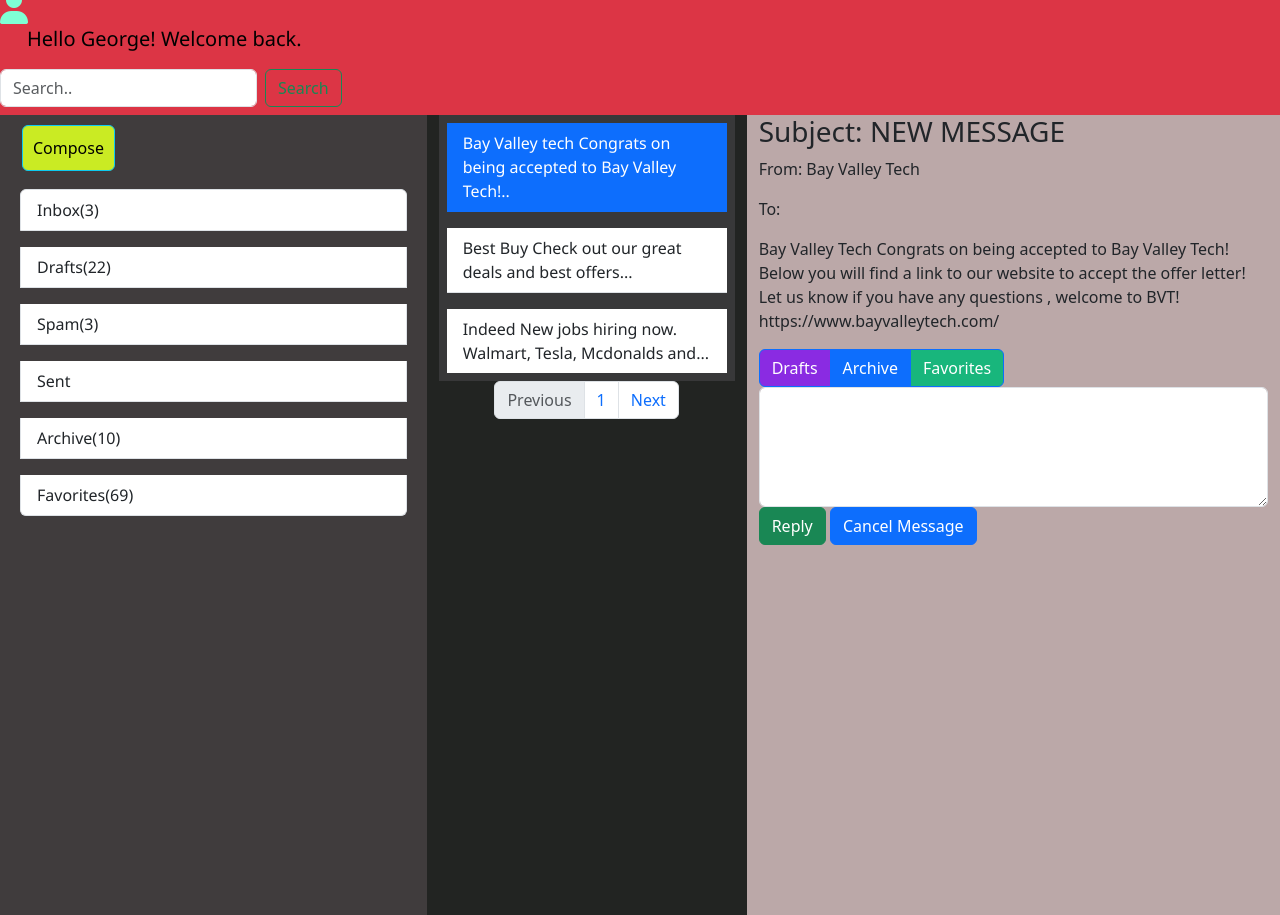
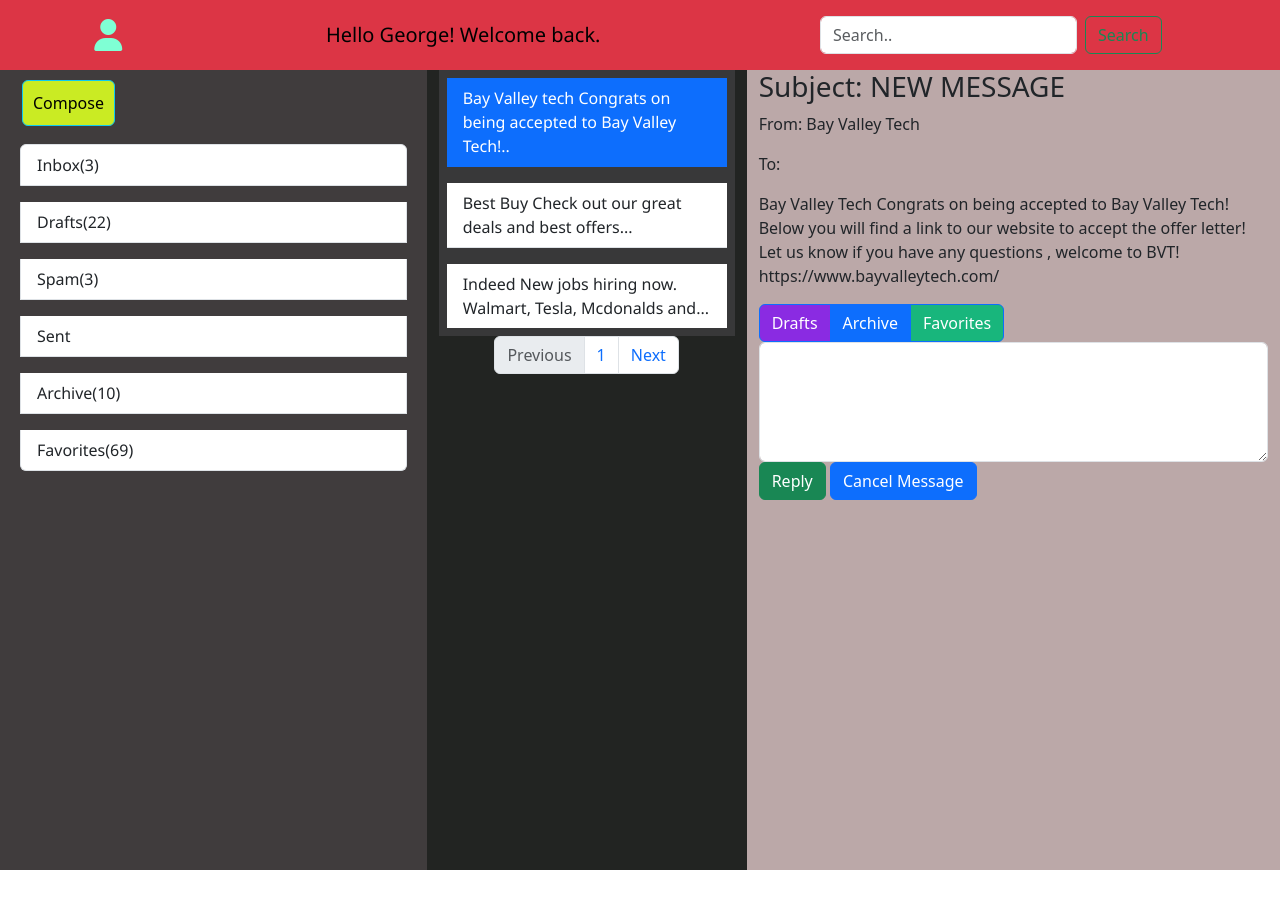
Before and after one commit to jorgev97/Bootstrap-email-jorge-verduzco, a plain HTML site: page index.html in a window 1280 px wide. After the commit the page ends 870 px from the top, so only its background shows below. Drawn offline with nearby package versions, Linux system fonts and the light colour scheme.

Commit message:
updated nav bar

```diff
--- a/index.html
+++ b/index.html
@@ -18,13 +18,12 @@
     <!--Nav Bar-->
     <div class="container-fluid bg-danger">
       <div class="row w-100">
-        <nav class="navbar">
+        <nav class="navbar d-flex justify-content-around">
           <!--user icon-->
           <i class="fa-solid fa-user fa-2xl" id="fa-user"></i>
-          <div class="container-fluid">
+
             <!--navbar text-->
-            <span class="navbar-brand mb-0 " id="navbar-text">Hello George! Welcome back.</span>
-          </div>
+            <span class="navbar-brand mb-0 h1" id="navbar-text">Hello George! Welcome back.</span>
           <form class="d-flex" role="search">
             <input class="form-control me-2" type="search" placeholder="Search.." aria-label="Search">
             <button class="btn btn-outline-success" type="submit">Search</button>
```
